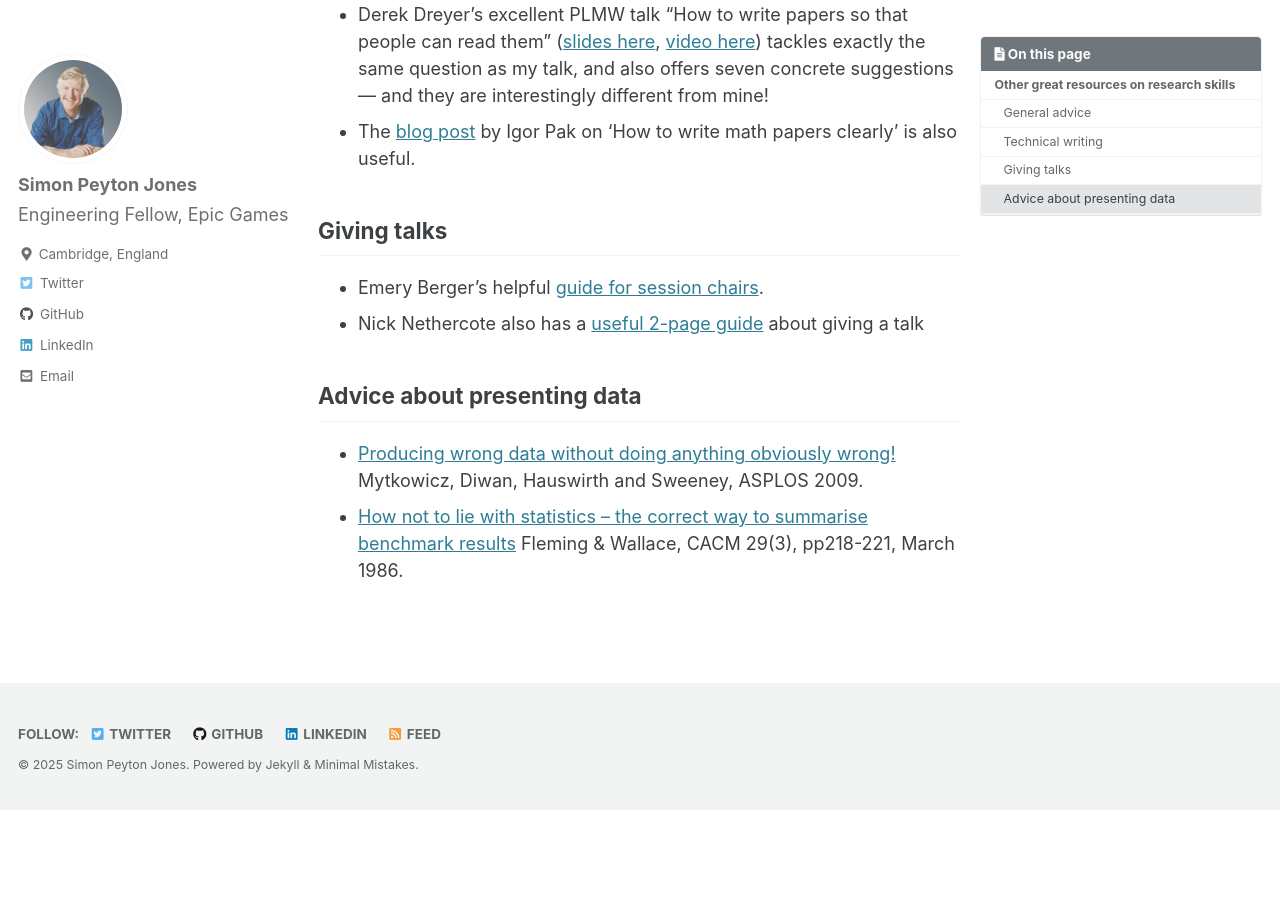
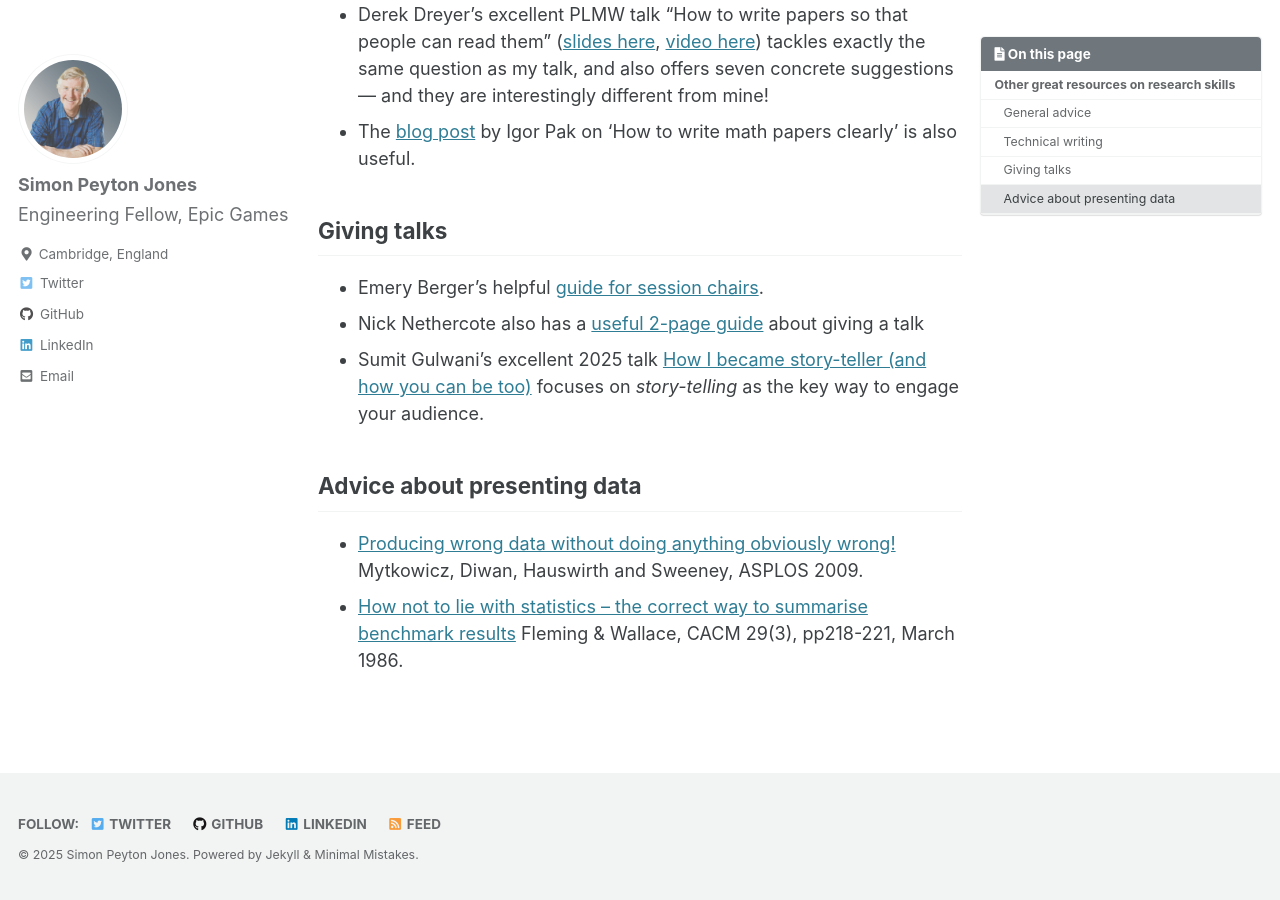
Before and after one commit to simonpj/www.peytonjones.org, a Jekyll site: the page built from _pages/research-skills.md, in a window 1280 px wide and 900 px high, scrolled down 1524 px. Built offline with Jekyll 4.4.1, drawn with Linux system fonts in a browser that asks for light colours; cached includes are drawn as plain includes; before the commit the page ends 2334 px from its top, so only the background shows below that.

Commit message:
Add Sumit Gulwani's talk

```diff
--- a/_pages/research-skills.md
+++ b/_pages/research-skills.md
@@ -38,7 +38,7 @@ Here are some pointers to some other excellent resources on research skills, mad
 
 * Emery Berger’s helpful [guide for session chairs](https://emeryblogger.com/2016/06/08/a-guide-for-session-chairs/).
 * Nick Nethercote also has a [useful 2-page guide](http://www.cs.um.edu.mt/gordon.pace/Teaching/HowToPresentAPaper/SupplementaryReading/nethercote.pdf) about giving a talk
-
+* Sumit Gulwani's excellent 2025 talk [How I became story-teller (and how you can be too)](https://www.youtube.com/watch?v=ur_YQpVgW5s) focuses on *story-telling* as the key way to engage your audience.
 
 ## Advice about presenting data
 
```
